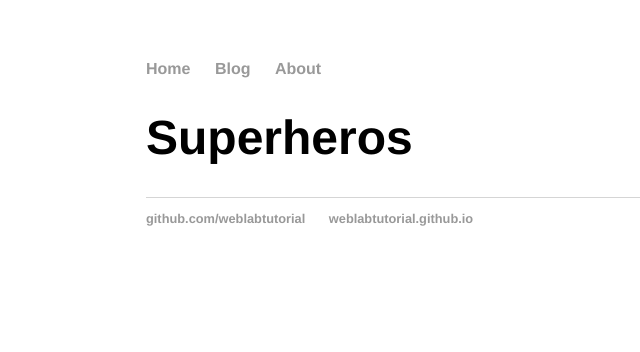
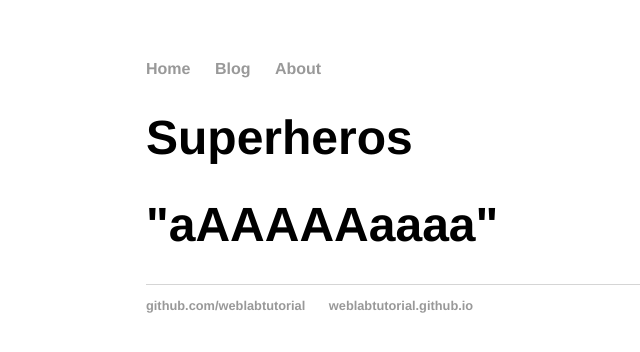
Before and after one commit to AlbaraaOthman/AlbaraaOthman.github.io, a Jekyll site: the page built from Habout/index.html, in a window 1280 px wide. Shown: the top 352 px of the page, without its empty margins (46-686 px from the left). Built offline with Jekyll 4.4.1, drawn with Linux system fonts in a browser that asks for light colours.

Commit message:
Update index.html

```diff
--- a/Habout/index.html
+++ b/Habout/index.html
@@ -3,9 +3,5 @@ layout: default
 title: Superheros
 ---
 <h1>{{ page.title }}</h1>
-<ul class="hero">
- {% for hero in site.hero %}
-<li><span>{{ hero.date | date_to_string }}</span> » <a href="{{ hero.url }}" title="{{ hero.title }}">{{
-hero.title }}</a></li>
- {% endfor %}
-</ul>
+
+<h1> "aAAAAAaaaa" </h1>
```
